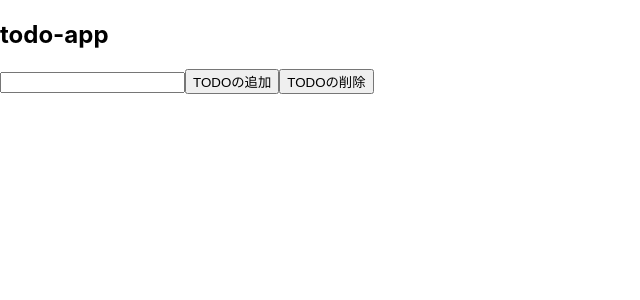
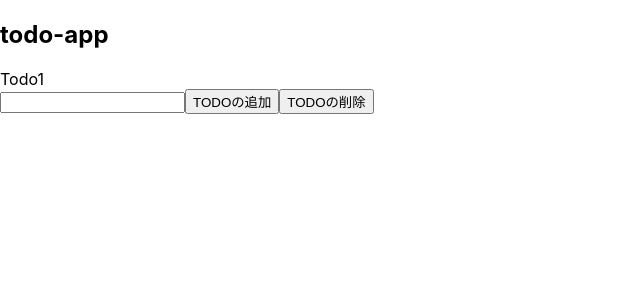
Before and after one commit to NTD1995/todo-app, a React (Create React App) app: page / in a window 1280 px wide. Shown: the top 300 px of the page, without its empty margins (0-640 px from the left). Built offline with nearby package versions, Linux system fonts and the light colour scheme.

Commit message:
todo-appの修正

```diff
--- a/package.json
+++ b/package.json
@@ -9,6 +9,7 @@
     "react": "^18.2.0",
     "react-dom": "^18.2.0",
     "react-scripts": "5.0.1",
+    "uuid": "^9.0.0",
     "web-vitals": "^2.1.4"
   },
   "scripts": {
--- a/src/App.js
+++ b/src/App.js
@@ -1,16 +1,34 @@
 import logo from './logo.svg';
 import './App.css';
+import { useState, useRef} from "react";
+import TodoList from "./TodoList";
+import { v4 as uuidv4 } from "uuid";
 
 function App() {
+  const [todos, setTodos] = useState([{id: 1, name: "Todo1", completed: false }
+]);
+
+const todoNameRef = useRef();
+
+const handleAddTodo = () => {
+ const name = todoNamerRef.current.value;
+ if(name === "") return
+ setTodos((prevTodos) => {
+   return [...prevTodos, { id: uuidv4(), nmae: name, completed: false }];
+ });
+ todoNameRef.current.value = null;
+};
+
   return (
     <div>
     <h2>
          todo-app
     </h2>
-         <input tyoe="text"  />
-         <button>TODOの追加</button>
+         <TodoList todos={todos} />
+         <input tyoe="text" ref={todoNameRef} />
+         <button onClick={handleAddTodo}>TODOの追加</button>
          <button>TODOの削除</button>
-       </div>
+    </div>
   );
 }
 
--- /dev/null
+++ b/src/Todo.js
@@ -0,0 +1,11 @@
+import React from 'react'
+
+const Todo = ({ todo }) => {
+  return (
+    <div>
+      {todo.name}
+    </div>
+  )
+}
+
+export default Todo
--- /dev/null
+++ b/src/TodoList.js
@@ -0,0 +1,8 @@
+import React from 'react'
+import Todo from"./Todo";
+
+const TodoList = ({todos}) => {
+  return todos.map((todo) => <Todo todo={todo} key={todo.id} />);
+};
+
+export default TodoList
```
Also changed, not shown: 1 other file (tests, documents, lock files or other folders).
